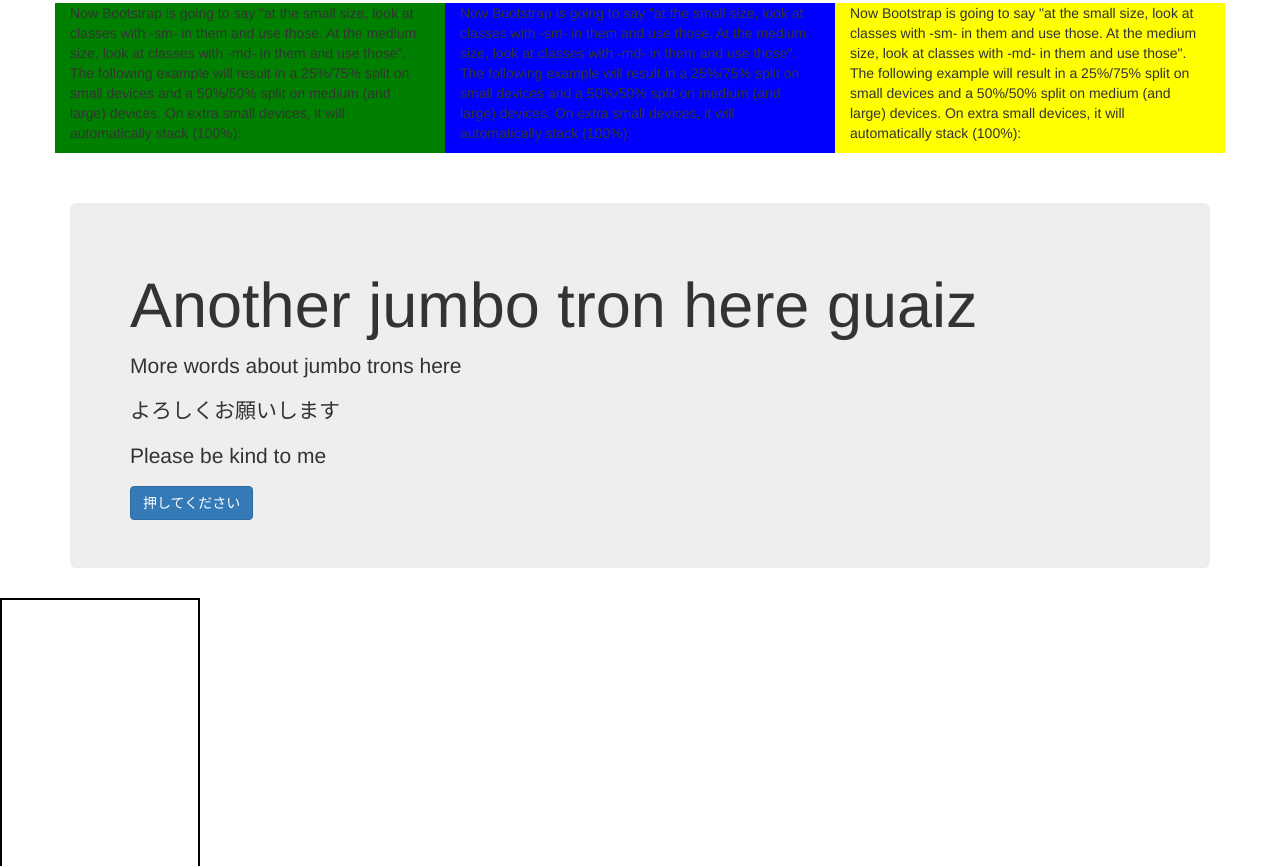
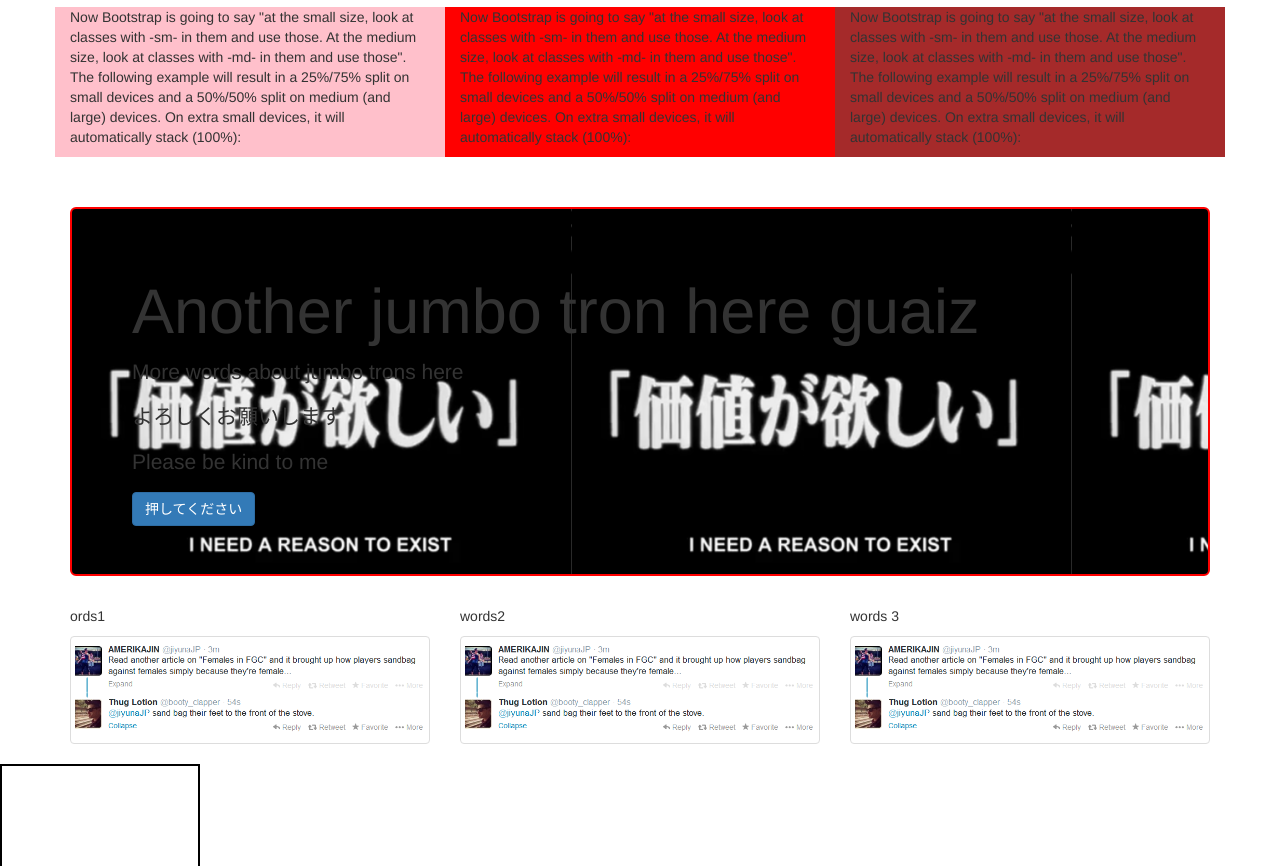
Before and after one commit to PerryM123/bootstrap-practice-5, a plain HTML site: page index.html in a window 1280 px wide. Shown: the part 974-1840 px from the top of the page. Drawn offline with nearby package versions, Linux system fonts and the light colour scheme.

Commit message:
Added a few things

```diff
--- a/index.html
+++ b/index.html
@@ -99,21 +99,21 @@
       <h1> Another Container here </h1>
       <p> Here's a paragragh about this container</p>
       <div class="row">
-        <div class="col-md-4" style="background-color: green">
+        <div class="col-md-4" style="background-color: pink">
           <p>
             Now Bootstrap is going to say "at the small size, look at classes with -sm- in them and use those. At the medium size, look at classes with -md- in them and use those".
 
             The following example will result in a 25%/75% split on small devices and a 50%/50% split on medium (and large) devices. On extra small devices, it will automatically stack (100%):
           </p>
         </div>
-        <div class="col-md-4" style="background-color: blue">
+        <div class="col-md-4" style="background-color: red">
           <p>
             Now Bootstrap is going to say "at the small size, look at classes with -sm- in them and use those. At the medium size, look at classes with -md- in them and use those".
 
             The following example will result in a 25%/75% split on small devices and a 50%/50% split on medium (and large) devices. On extra small devices, it will automatically stack (100%):
           </p>
         </div>
-        <div class="col-md-4" style="background-color: yellow">
+        <div class="col-md-4" style="background-color: brown">
           <p>
             Now Bootstrap is going to say "at the small size, look at classes with -sm- in them and use those. At the medium size, look at classes with -md- in them and use those".
 
@@ -133,8 +133,30 @@
         <p>よろしくお願いします</p>
         <p>Please be kind to me </p>
         <a class="btn btn-primary" href="#">押してください</a>
+      </div> <!-- jumbotron-->
+      <div class="row">
+        <div class="col-md-4">
+          <p> ords1</p>
+          <div class="thumbnail">
+
+            <img src="images/sandbag.png" alt="">
+          </div>
+        </div>
+        <div class="col-md-4">
+          <p>words2</p>
+          <div class="thumbnail">
+
+            <img src="images/sandbag.png" alt="">
+          </div>
+        </div>
+        <div class="col-md-4">
+          <p>words 3</p>
+          <div class="thumbnail">
+            <img src="images/sandbag.png" alt="">
+          </div>
+        </div>
       </div>
-    </div>
+    </div> <!-- container-->
 
     <div class="box">
 
--- a/style.css
+++ b/style.css
@@ -8,3 +8,8 @@
 .space-above {
 	margin-top: 50px;
 }
+
+.jumbotron {
+	background-image: url("images/eva.png");
+	border: 2px solid red;
+}
```
Also changed, not shown: images/eva.png (added), images/sandbag.png (added).
